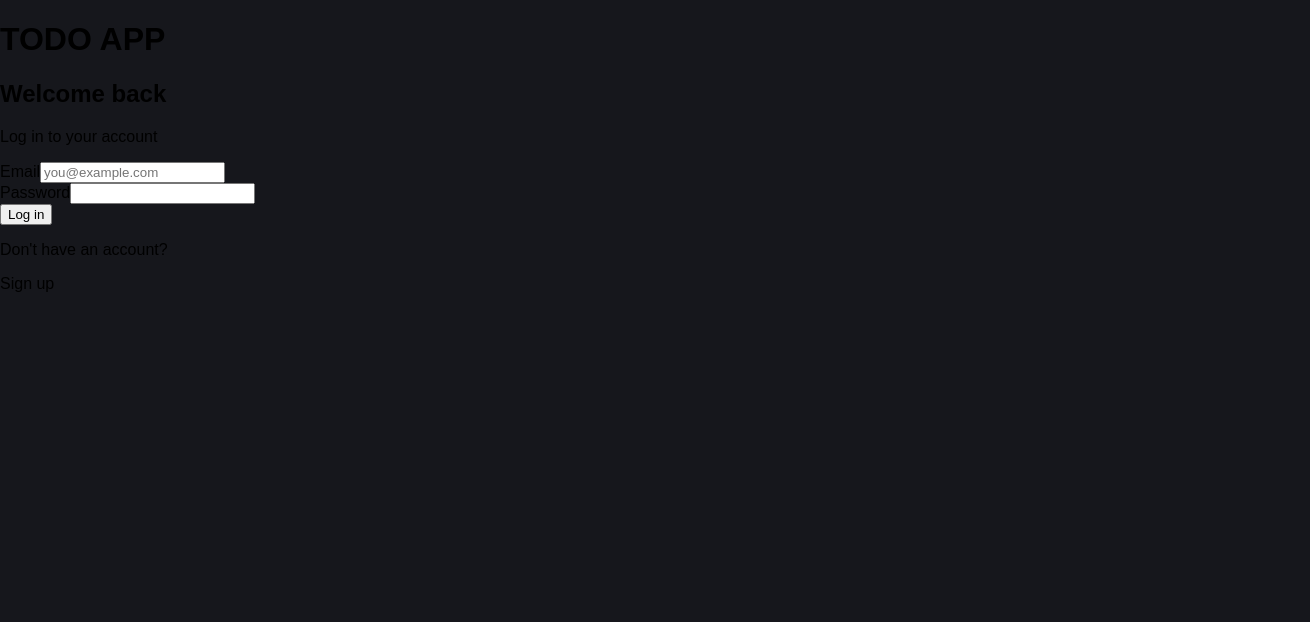
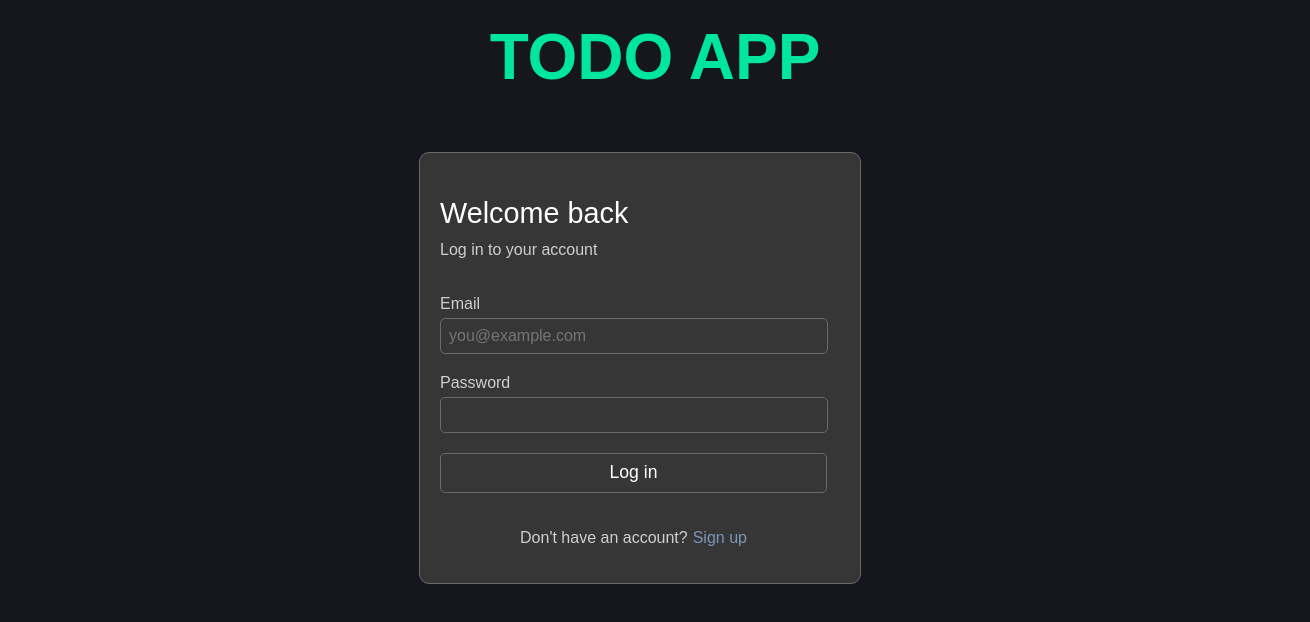
Before and after one commit to 4un01/to-do-list, a React (Vite) app in the folder client/: page / in a window 1280 px wide. Shown: the top 622 px of the page, 1310 px wide, since content can reach past the window. Built offline with nearby package versions, Linux system fonts and the light colour scheme.

Commit message:
Styled the login page

```diff
--- a/client/src/Login.jsx
+++ b/client/src/Login.jsx
@@ -1,28 +1,31 @@
+import styles from './Login.module.css';
+
+
 function Login(){
     return (
         <div>
-            <h1>TODO APP</h1>
+            <h1 className={styles.title}>TODO APP</h1>
 
-            <div>
-                <h2>Welcome back</h2>
+            <div className={styles.loginContainer}>
+                <h2 className={styles.welcomeBack}>Welcome back</h2>
                 <p>Log in to your account</p>
 
 
-                <div>
+                <div className={styles.emailContainer}>
                     <label for="email">Email</label>
-                    <input type="email" name="email" id="email" placeholder="you@example.com" required />
+                    <input type="email" name="email" id="email" placeholder="you@example.com" required className={styles.emailInp}/>
                 </div>
 
-                <div>
+                <div className={styles.psswrdContainer}>
                     <label for="password">Password</label>
-                    <input type="text" name="password" id="password" required/>
+                    <input type="text" name="password" id="password" required className={styles.passwordInp}/>
                 </div>
 
-                <button>Log in</button>
+                <button className={styles.loginBtn}>Log in</button>
 
-                <div>
+                <div className={styles.signup}>
                     <p>Don't have an account?</p>
-                    <a >Sign up</a>
+                    <a className={styles.signupLink}>Sign up</a>
                 </div>
             </div>
         </div>
--- a/client/src/Login.module.css
+++ b/client/src/Login.module.css
@@ -0,0 +1,93 @@
+.title{
+    display: flex;
+    justify-content: center;
+    width: 100%;
+    font-size: 4em;
+    color: #00e5a0;
+    padding: 15px;
+    margin-top: 5px;
+}
+
+.loginContainer{
+    background-color: hsl(0, 0%, 21%);
+    border: 0.9px solid #696969;
+    border-radius: 10px;
+    color: hsl(0, 0%, 81%);
+    font-family: sans-serif;
+
+    display: flex;
+    flex-direction: column;
+    justify-content: center;
+    align-items: flex-start;
+    gap: 20px;
+    margin: 0 auto;
+    width: 400px;
+    height: fit-content;
+    padding: 20px;
+}
+
+.welcomeBack{
+    color: white;
+    font-size: 1.8em;
+    font-weight: 500;
+    margin-bottom: -25px;
+}
+
+.emailContainer{
+    display: flex;
+    flex-direction: column;
+    align-items: flex-start;
+    gap: 5px;
+}
+.emailInp{
+    padding: 8px;
+    background-color: transparent;
+    border: 0.9px solid #696969;
+    border-radius: 5px;
+    width: 370px;
+    color: hsl(0, 0%, 81%);
+    font-size: 1em;
+}
+
+.psswrdContainer{
+    display: flex;
+    flex-direction: column;
+    align-items: flex-start;
+    gap: 5px;
+}
+.passwordInp{
+    padding: 8px;
+    background-color: transparent;
+    border: 0.9px solid #696969;
+    border-radius: 5px;
+    width: 370px;
+    color: hsl(0, 0%, 81%);
+    font-size: 1em;
+}
+
+.loginBtn{
+    padding: 8.5px;
+    background-color: transparent;
+    border: 0.9px solid #696969;
+    border-radius: 5px;
+    width: 387px;
+    font-size: 1.1em;
+    color: white;
+    display: flex;
+    justify-content: center;
+    cursor: pointer;
+    touch-action: manipulation;
+}
+
+.signup{
+    display: flex;
+    justify-content: center;
+    align-items: center;
+    width: 387px;
+    gap: 5px;
+}
+.signupLink{
+    color: hsl(213, 30%, 60%);
+    text-decoration: none;
+    cursor: pointer;
+}
```
